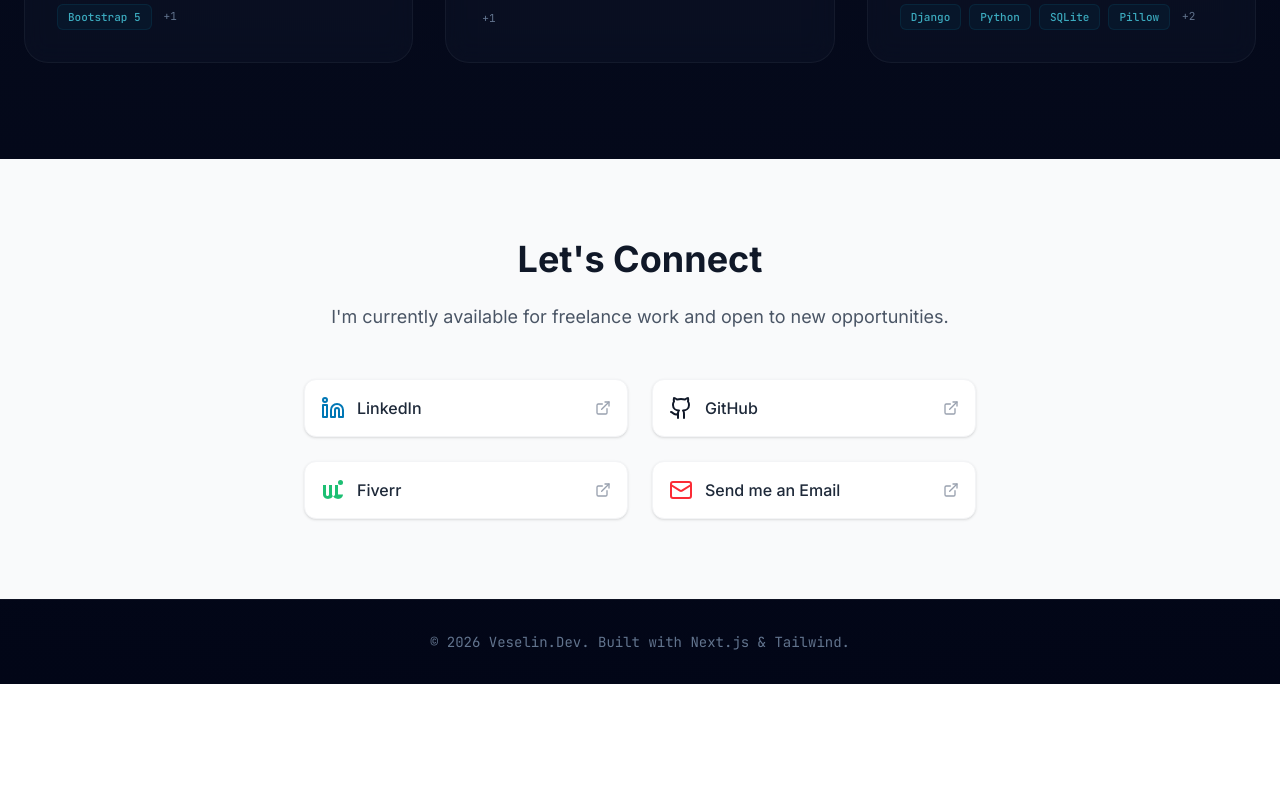
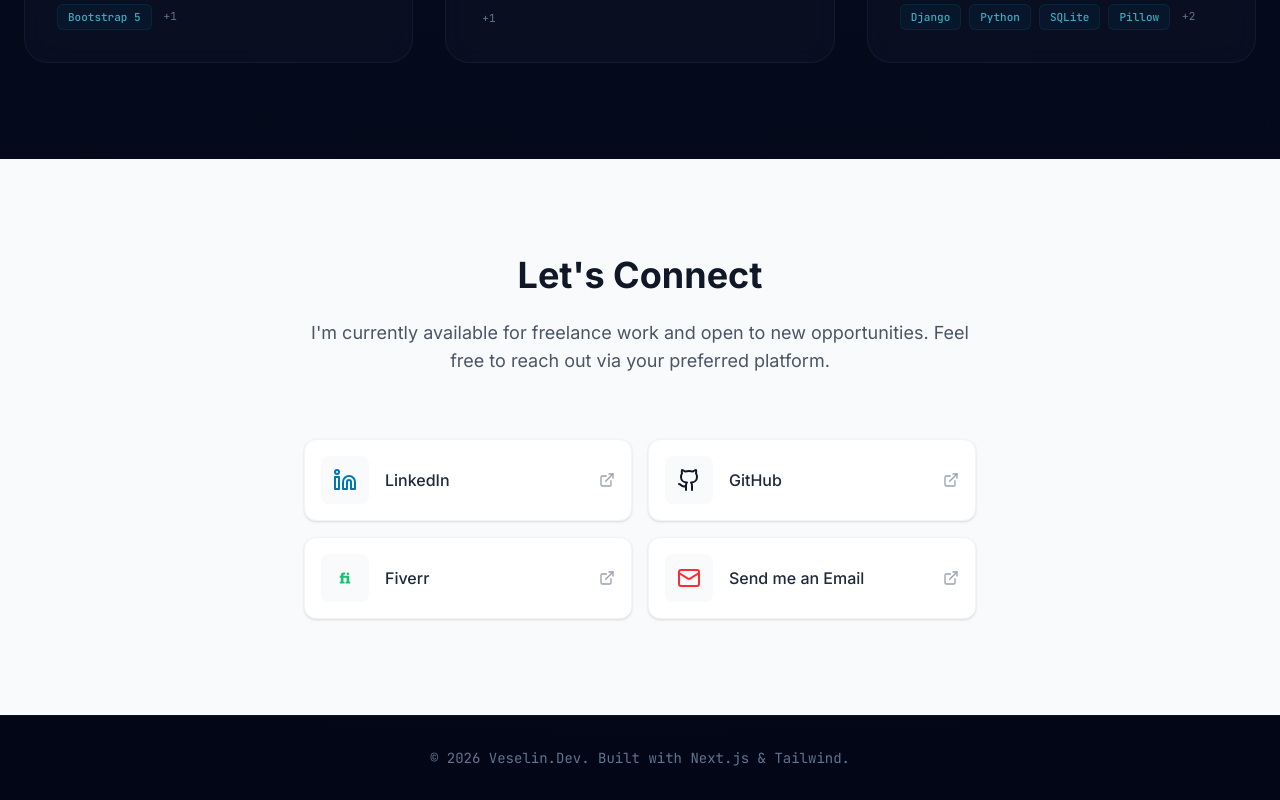
Before and after one commit to Veselin15/web-portfolio-next-deploy, a Next.js app: page / in a window 1280 px wide. Shown: the part 4955-5755 px from the top of the page. Before the commit the page ends 5639 px from the top, so only its background shows below. Built offline with nearby package versions, Linux system fonts and the light colour scheme.

Commit message:
Refactor Contact component to use data-driven links and extract ContactCard

```diff
--- a/src/components/Contact.tsx
+++ b/src/components/Contact.tsx
@@ -1,10 +1,40 @@
 'use client';
 
-import { Github, Linkedin, Mail, ExternalLink } from 'lucide-react';
+import React from 'react';
+import { Github, Linkedin, Mail, ExternalLink, LucideIcon } from 'lucide-react';
 import { motion } from 'framer-motion';
 
+// --- Components & Types ---
+
+// Custom Fiverr Icon Component
+const FiverrIcon = ({ className = "" }: { className?: string }) => (
+  <svg
+    viewBox="0 0 508.02 508.02"
+    fill="currentColor"
+    className={className}
+    xmlns="http://www.w3.org/2000/svg"
+  >
+    <circle cx="315.97" cy="162.19" r="26.87"/>
+    <path
+      d="M345.87,207.66h-123V199.6c0-15.83,15.83-16.13,23.89-16.13,9.25,0,13.44.9,13.44.9v-43.6a155.21,155.21,0,0,0-19.71-1.19c-25.68,0-73.16,7.16-73.16,61.51V208h-22.4v40.31h22.4v85.1h-20.9v40.31H247.34V333.37H222.85v-85.1H290v85.1H269.13v40.31h97.65V333.37H345.87Z"
+      transform="translate(-1.83 -0.98)"
+    />
+  </svg>
+);
+
+type ContactOption = {
+  name: string;
+  icon: LucideIcon | React.FC<{ className?: string }>;
+  colorClass: string; // Tailwind class for text color on hover/default
+  href?: string;
+  action?: () => void;
+  isExternal?: boolean;
+};
+
+// --- Main Component ---
+
 export default function Contact() {
-  // 1. Bot-Proofing: The email is broken into parts so simple scrapers can't read it
+  // 1. Bot-Proofing: The email is broken into parts
   const handleEmailClick = () => {
     const user = 'veselinveselinov06';
     const domain = 'gmail.com';
@@ -13,78 +43,123 @@ export default function Contact() {
     window.open(gmailUrl, '_blank');
   };
 
+  const socialLinks: ContactOption[] = [
+    {
+      name: 'LinkedIn',
+      icon: Linkedin,
+      colorClass: 'text-[#0077b5]', // Official LinkedIn Blue
+      href: 'https://www.linkedin.com/in/veselin-veselinov-06b2082a6/',
+      isExternal: true,
+    },
+    {
+      name: 'GitHub',
+      icon: Github,
+      colorClass: 'text-gray-900 dark:text-white',
+      href: 'https://github.com/veselin15',
+      isExternal: true,
+    },
+    {
+      name: 'Fiverr',
+      icon: FiverrIcon,
+      colorClass: 'text-[#1DBF73]', // Official Fiverr Green
+      href: 'https://www.fiverr.com/veselin_v06',
+      isExternal: true,
+    },
+    {
+      name: 'Email',
+      icon: Mail,
+      colorClass: 'text-red-500',
+      action: handleEmailClick,
+      isExternal: false,
+    },
+  ];
+
+  // Animation Variants
+  const containerVariants = {
+    hidden: { opacity: 0 },
+    show: {
+      opacity: 1,
+      transition: {
+        staggerChildren: 0.1,
+      },
+    },
+  };
+
+  const itemVariants = {
+    hidden: { opacity: 0, y: 20 },
+    show: { opacity: 1, y: 0 },
+  };
+
   return (
-    <section id="contact" className="py-20 bg-gray-50 dark:bg-gray-800/50">
-      <div className="max-w-4xl mx-auto px-6 text-center">
+    <section id="contact" className="py-24 bg-gray-50 dark:bg-gray-800/50">
+      <div className="max-w-4xl mx-auto px-6">
 
-        <motion.h2
+        {/* Header Section */}
+        <motion.div
           initial={{ opacity: 0, y: 20 }}
           whileInView={{ opacity: 1, y: 0 }}
-          className="text-3xl md:text-4xl font-bold mb-6 text-gray-900 dark:text-white"
+          viewport={{ once: true }}
+          className="text-center mb-16"
         >
-          Let's Connect
-        </motion.h2>
+          <h2 className="text-3xl md:text-4xl font-bold mb-6 text-gray-900 dark:text-white">
+            Let's Connect
+          </h2>
+          <p className="text-gray-600 dark:text-gray-300 text-lg max-w-2xl mx-auto">
+            I'm currently available for freelance work and open to new opportunities.
+            Feel free to reach out via your preferred platform.
+          </p>
+        </motion.div>
 
-        <p className="text-gray-600 dark:text-gray-300 mb-12 text-lg">
-          I'm currently available for freelance work and open to new opportunities.
-        </p>
-
-        <div className="grid grid-cols-1 md:grid-cols-2 gap-6 max-w-2xl mx-auto">
-
-          {/* LinkedIn */}
-          <a
-            href="https://www.linkedin.com/in/veselin-veselinov-06b2082a6/"
-            target="_blank"
-            rel="noopener noreferrer"
-            className="flex items-center justify-center gap-3 p-4 bg-white dark:bg-gray-700 rounded-xl shadow-sm hover:shadow-md transition-all hover:scale-[1.02] border border-gray-100 dark:border-gray-600 group"
-          >
-            <Linkedin className="w-6 h-6 text-[#0077b5]" />
-            <span className="font-medium text-gray-800 dark:text-gray-200">LinkedIn</span>
-            <ExternalLink className="w-4 h-4 text-gray-400 group-hover:text-gray-600 ml-auto" />
-          </a>
-
-          {/* GitHub */}
-          <a
-            href="https://github.com/veselin15"
-            target="_blank"
-            rel="noopener noreferrer"
-            className="flex items-center justify-center gap-3 p-4 bg-white dark:bg-gray-700 rounded-xl shadow-sm hover:shadow-md transition-all hover:scale-[1.02] border border-gray-100 dark:border-gray-600 group"
-          >
-            <Github className="w-6 h-6 text-gray-900 dark:text-white" />
-            <span className="font-medium text-gray-800 dark:text-gray-200">GitHub</span>
-            <ExternalLink className="w-4 h-4 text-gray-400 group-hover:text-gray-600 ml-auto" />
-          </a>
-
-          {/* Fiverr */}
-          <a
-            href="https://www.fiverr.com/veselin_v06"
-            target="_blank"
-            rel="noopener noreferrer"
-            className="flex items-center justify-center gap-3 p-4 bg-white dark:bg-gray-700 rounded-xl shadow-sm hover:shadow-md transition-all hover:scale-[1.02] border border-gray-100 dark:border-gray-600 group"
-          >
-            {/* Simple SVG for Fiverr since Lucide doesn't have it */}
-            <svg viewBox="0 0 24 24" fill="currentColor" className="w-6 h-6 text-[#1DBF73]">
-              <path d="M22.0003 16.5963C21.9829 17.5878 21.6148 18.5358 20.9492 19.2974C20.2835 20.059 19.3557 20.5937 18.303 20.8228C17.2503 21.052 16.1281 20.9636 15.1017 20.5707C14.0754 20.1778 13.1989 19.5008 12.6003 18.6392L12.0003 17.7766L11.4003 18.6392C10.8016 19.5008 9.9252 20.1778 8.89883 20.5707C7.87246 20.9636 6.75026 21.052 5.69757 20.8228C4.64488 20.5937 3.71701 20.059 3.05139 19.2974C2.38577 18.5358 2.01768 17.5878 2.0003 16.5963V7.0003H5.0003V16.5003C5.0003 17.3287 5.67187 18.0003 6.5003 18.0003C7.32872 18.0003 8.0003 17.3287 8.0003 16.5003V7.0003H11.0003V16.5003C11.0003 17.3287 11.6719 18.0003 12.5003 18.0003C13.3287 18.0003 14.0003 17.3287 14.0003 16.5003V7.0003H17.0003V16.5963H22.0003Z" />
-              <circle cx="19.5" cy="4.5" r="2.5" />
-            </svg>
-            <span className="font-medium text-gray-800 dark:text-gray-200">Fiverr</span>
-            <ExternalLink className="w-4 h-4 text-gray-400 group-hover:text-gray-600 ml-auto" />
-          </a>
-
-          {/* Email (Bot Proof) */}
-          <button
-            onClick={handleEmailClick}
-            className="flex items-center justify-center gap-3 p-4 bg-white dark:bg-gray-700 rounded-xl shadow-sm hover:shadow-md transition-all hover:scale-[1.02] border border-gray-100 dark:border-gray-600 group w-full"
-          >
-            <Mail className="w-6 h-6 text-red-500" />
-            <span className="font-medium text-gray-800 dark:text-gray-200 select-none">
-              Send me an Email
-            </span>
-            <ExternalLink className="w-4 h-4 text-gray-400 group-hover:text-gray-600 ml-auto" />
-          </button>
-
-        </div>
+        {/* Links Grid */}
+        <motion.div
+          variants={containerVariants}
+          initial="hidden"
+          whileInView="show"
+          viewport={{ once: true }}
+          className="grid grid-cols-1 md:grid-cols-2 gap-4 max-w-2xl mx-auto"
+        >
+          {socialLinks.map((link) => (
+            <ContactCard key={link.name} {...link} />
+          ))}
+        </motion.div>
       </div>
     </section>
   );
 }
+
+// --- Sub-Component for Individual Cards ---
+
+function ContactCard({ name, icon: Icon, colorClass, href, action, isExternal }: ContactOption) {
+  const content = (
+    <>
+      <div className={`p-3 rounded-lg bg-gray-50 dark:bg-gray-800 group-hover:bg-gray-100 dark:group-hover:bg-gray-700 transition-colors`}>
+        <Icon className={`w-6 h-6 ${colorClass}`} />
+      </div>
+      <span className="font-medium text-gray-800 dark:text-gray-200 group-hover:text-gray-900 dark:group-hover:text-white transition-colors">
+        {name === 'Email' ? 'Send me an Email' : name}
+      </span>
+      <ExternalLink className="w-4 h-4 text-gray-400 group-hover:text-gray-600 dark:text-gray-500 dark:group-hover:text-gray-300 ml-auto transition-colors" />
+    </>
+  );
+
+  const baseClasses = "flex items-center gap-4 p-4 bg-white dark:bg-gray-900/50 rounded-xl shadow-sm hover:shadow-md border border-gray-100 dark:border-gray-700 group transition-all hover:scale-[1.02] active:scale-[0.98]";
+
+  return (
+    <motion.div variants={{ hidden: { opacity: 0, y: 10 }, show: { opacity: 1, y: 0 } }}>
+      {action ? (
+        <button onClick={action} className={`${baseClasses} w-full`}>
+          {content}
+        </button>
+      ) : (
+        <a
+          href={href}
+          target={isExternal ? "_blank" : undefined}
+          rel={isExternal ? "noopener noreferrer" : undefined}
+          className={baseClasses}
+        >
+          {content}
+        </a>
+      )}
+    </motion.div>
+  );
+}
```
